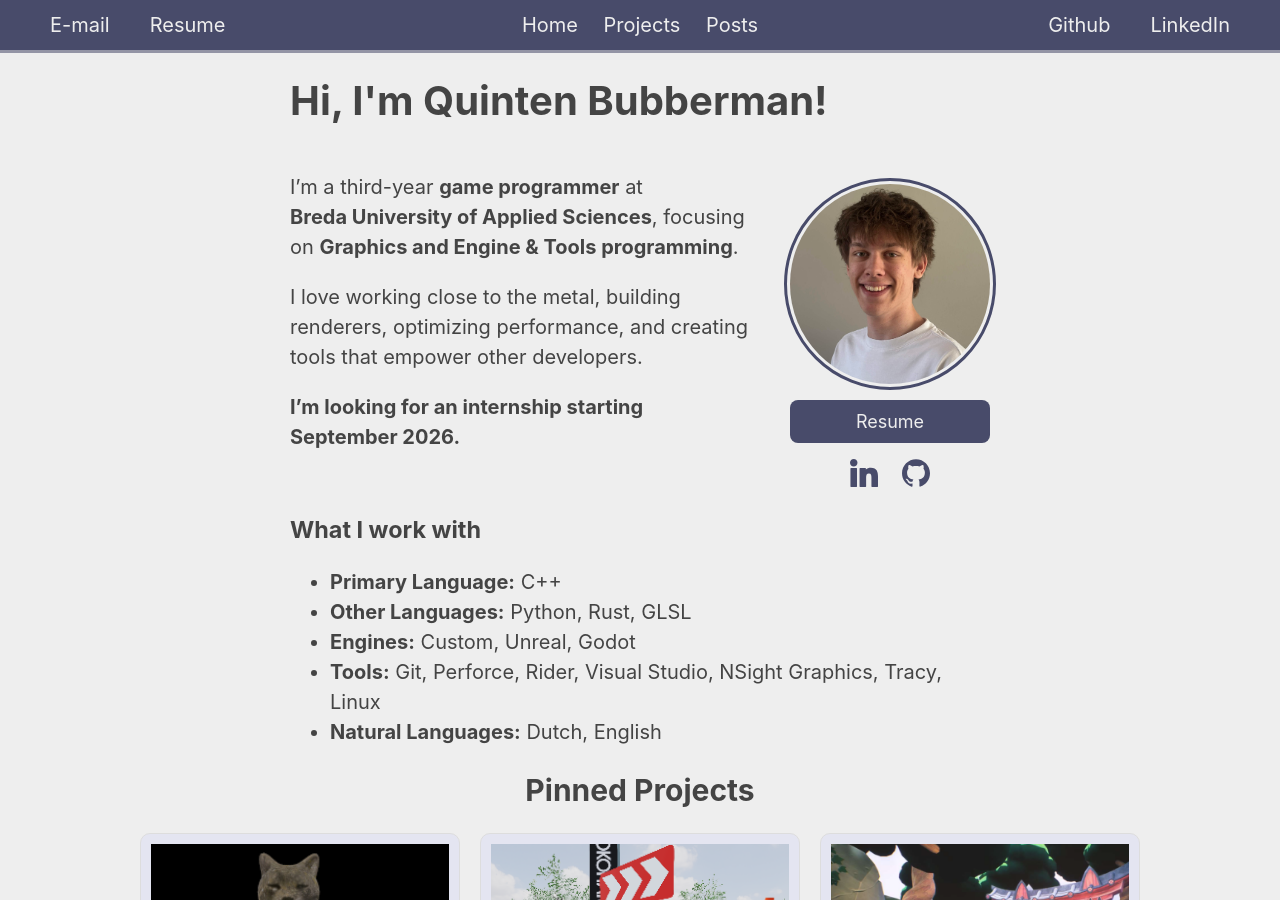
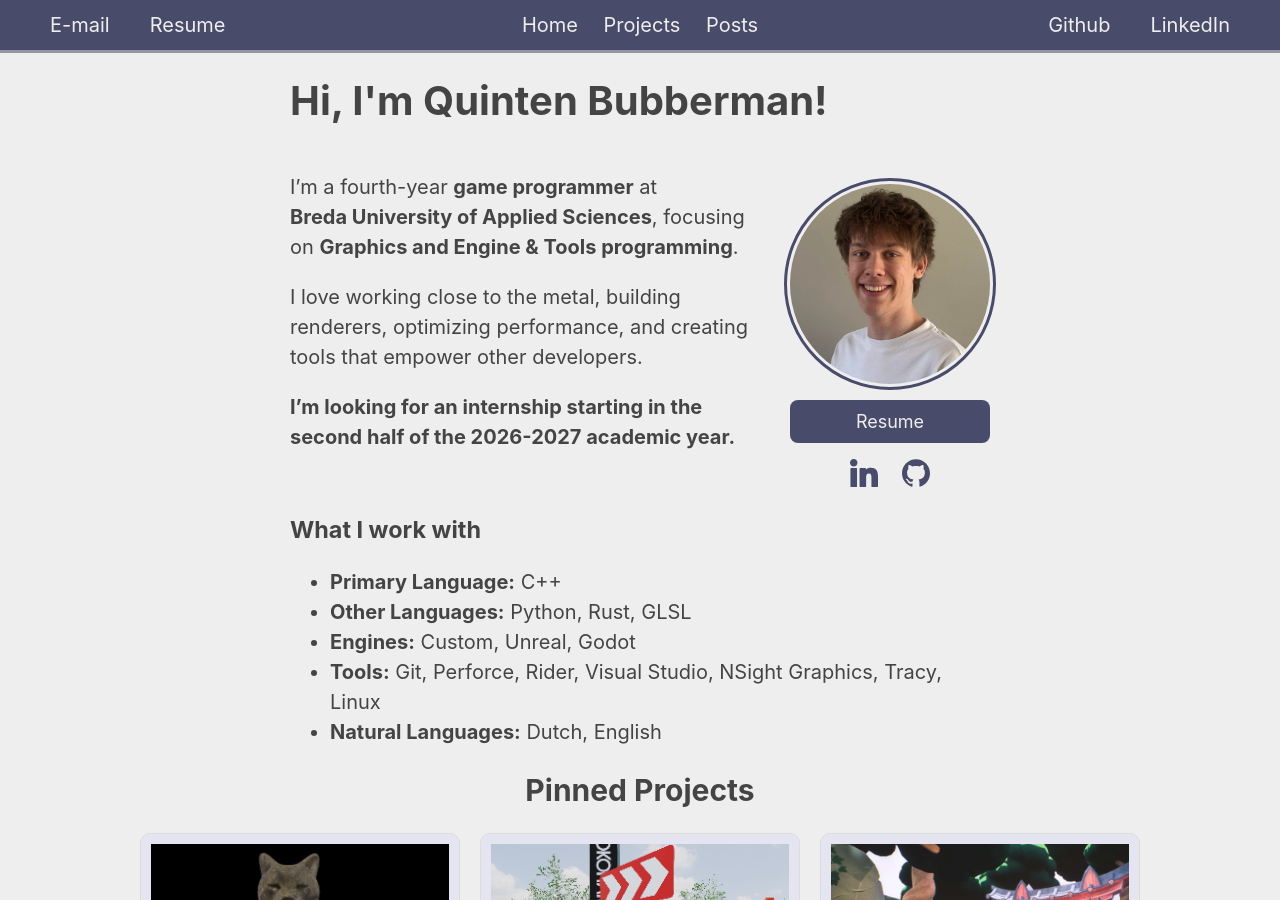
Before and after one commit to bakjedev/bakjedev.github.io, a Jekyll site: the page built from index.md, in a window 1280 px wide and 900 px high. Built offline with Jekyll 4.4.1, drawn with Linux system fonts in a browser that asks for light colours.

Commit message:
Update index.md with 4th year info

```diff
--- a/index.md
+++ b/index.md
@@ -6,11 +6,11 @@ noBack: true
 
 <div class="me-section">
 <div markdown="1">
-I'm a third-year **game programmer** at **Breda&nbsp;University of Applied Sciences**, focusing on **Graphics and Engine & Tools programming**.
+I'm a fourth-year **game programmer** at **Breda&nbsp;University of Applied Sciences**, focusing on **Graphics and Engine & Tools programming**.
 
 I love working close to the metal, building renderers, optimizing performance, and creating tools that empower other developers.
 
-**I'm looking for an internship starting September&nbsp;2026.**
+**I'm looking for an internship starting in the&nbsp; second half of the 2026-2027 academic year.**
 </div>
 <div class="me-sidebar">
 <img src="assets/images/index/me.jpg" class="me-image">
```
